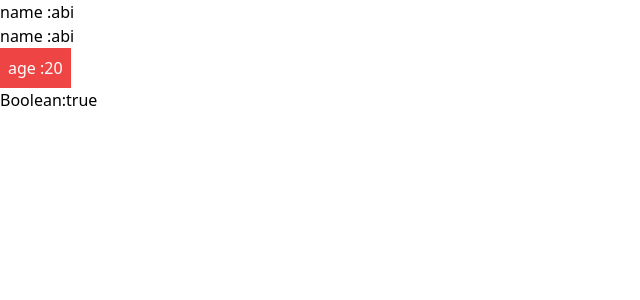
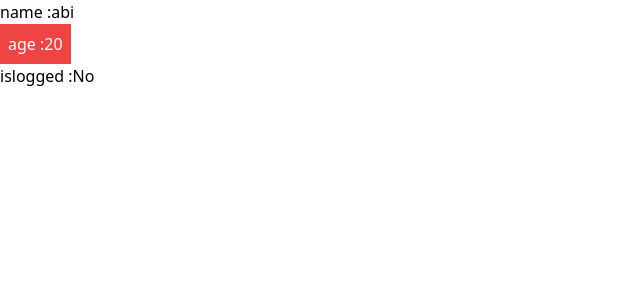
Before and after one commit to abi4679553/props, a React (Create React App) app: page / in a window 1280 px wide. Shown: the top 300 px of the page, without its empty margins (0-640 px from the left). Built offline with nearby package versions, Linux system fonts and the light colour scheme.

Commit message:
update  src/components/props/Home.js

```diff
--- a/src/components/props/About.js
+++ b/src/components/props/Array.js
@@ -1,6 +1,7 @@
 import React from 'react'
 
-const About = (props) => {
+const Array = (props) => {
+  const Array = ["Abi", "Kumar", "Sara"];
   return (
     <div>
         <p>name :{props.name}</p>
@@ -8,4 +9,4 @@ const About = (props) => {
   )
 }
 
-export default About
+export default Array
--- a/src/components/props/Boolean.js
+++ b/src/components/props/Boolean.js
@@ -1,9 +1,9 @@
 import React from 'react'
 
-const Boolean = ({Boolean}) => {
+const Boolean = ({islogged}) => {
   return (
     <div>
-        <p>Boolean:{Boolean}</p>
+        <p> islogged :{islogged ? "Yes" : "No"}</p>
     </div>
   )
 }
--- a/src/components/props/Home.js
+++ b/src/components/props/Home.js
@@ -1,5 +1,5 @@
 import React from 'react'
-import About from './About'
+import About from './Array'
 import Boolean from './Boolean'
 import Number from './Number'
 import String from './String'
@@ -9,11 +9,11 @@ import String from './String'
 const Home = () => {
   return (
     <div>
-      <About name={"abi"} />
 
       <String name={"abi"} />
       <Number age={'20'} />
-      <Boolean Boolean={'true'} />
+      <Boolean Boolean={true} />
+
 
     </div>
   )
```
